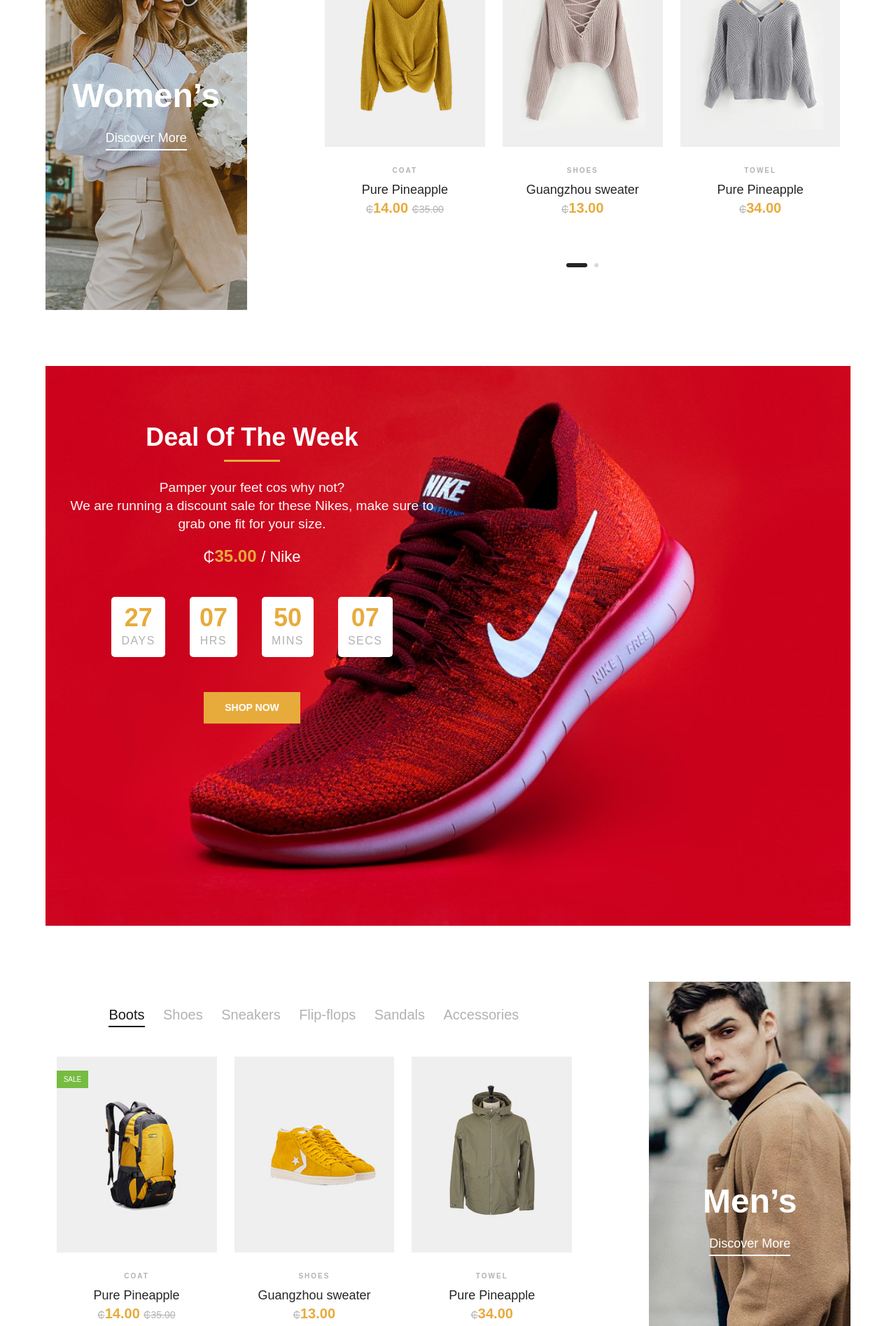
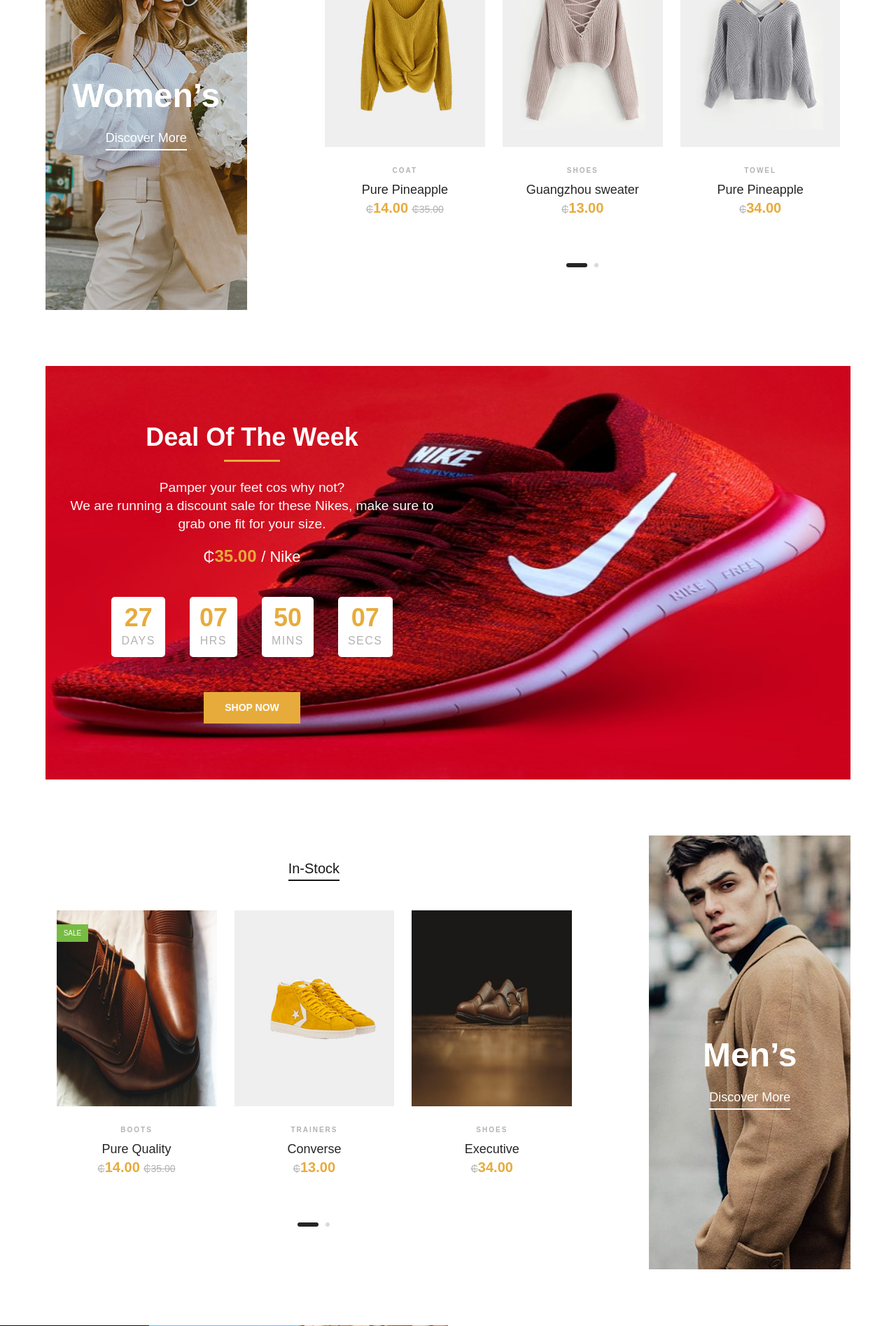
Before and after one commit to KwekuYamoah/Nante-Footwears, a Django app: page / in a window 1280 px wide. Shown: the part 1640-3535 px from the top of the page at 70% size. Run offline with Django 3.2, Linux system fonts and the light colour scheme; some libraries are stand-ins or nearby versions; some web fonts are replaced.

Commit message:
Men's Section Done

```diff
--- a/static/css/style.css
+++ b/static/css/style.css
@@ -1281,7 +1281,7 @@ ol {
 	padding-bottom: 80px;
 	margin-left: 65px;
 	margin-right: 65px;
-	height: 800px;
+
 
 
 }
--- a/store/templates/store/index.html
+++ b/store/templates/store/index.html
@@ -95,7 +95,7 @@ Home - Nante Footwear
                             <li>Sneakers</li>
                             <li>Flip-flops</li>
                             <li>Sandals</li>
-                            <li>Accessories</li>
+
                         </ul>
                     </div>
                     <div class="product-slider owl-carousel">
@@ -197,7 +197,7 @@ Home - Nante Footwear
     <!-- Women Banner Section End -->
 
     <!-- Deal Of The Week Section Begin-->
-    <section class="deal-of-week set-bg spad" data-setbg="{% static 'img/deal-week2.jpeg' %}">
+    <section class="deal-of-week set-bg spad" data-setbg="{% static 'img/deal-week2.jpg' %}">
         <div class="container">
             <div class="col-lg-6 text-center">
                 <div class="section-title">
@@ -240,18 +240,15 @@ Home - Nante Footwear
                 <div class="col-lg-8">
                     <div class="filter-control">
                         <ul>
-                            <li class="active">Boots</li>
-                            <li>Shoes</li>
-                            <li>Sneakers</li>
-                            <li>Flip-flops</li>
-                            <li>Sandals</li>
-                            <li>Accessories</li>
+                            <li class="active">In-Stock</li>
+
+
                         </ul>
                     </div>
                     <div class="product-slider owl-carousel">
                         <div class="product-item">
                             <div class="pi-pic">
-                                <img src="{% static 'img/products/man-1.jpg' %}" alt="">
+                                <img src="{% static 'img/products/boot-1.jpg' %}" alt="">
                                 <div class="sale">Sale</div>
                                 <div class="icon">
                                     <i class="icon_heart_alt"></i>
@@ -263,9 +260,9 @@ Home - Nante Footwear
                                 </ul>
                             </div>
                             <div class="pi-text">
-                                <div class="catagory-name">Coat</div>
+                                <div class="catagory-name">Boots</div>
                                 <a href="#">
-                                    <h5>Pure Pineapple</h5>
+                                    <h5>Pure Quality</h5>
                                 </a>
                                 <div class="product-price">
                                     <span>&#8373;</span>14.00
@@ -286,9 +283,9 @@ Home - Nante Footwear
                                 </ul>
                             </div>
                             <div class="pi-text">
-                                <div class="catagory-name">Shoes</div>
+                                <div class="catagory-name">Trainers</div>
                                 <a href="#">
-                                    <h5>Guangzhou sweater</h5>
+                                    <h5>Converse</h5>
                                 </a>
                                 <div class="product-price">
                                     <span>&#8373;</span>13.00
@@ -297,7 +294,7 @@ Home - Nante Footwear
                         </div>
                         <div class="product-item">
                             <div class="pi-pic">
-                                <img src="{% static 'img/products/man-3.jpg' %}" alt="">
+                                <img src="{% static 'img/products/boot-3.jpg' %}" alt="">
                                 <div class="icon">
                                     <i class="icon_heart_alt"></i>
                                 </div>
@@ -308,9 +305,9 @@ Home - Nante Footwear
                                 </ul>
                             </div>
                             <div class="pi-text">
-                                <div class="catagory-name">Towel</div>
+                                <div class="catagory-name">Shoes</div>
                                 <a href="#">
-                                    <h5>Pure Pineapple</h5>
+                                    <h5>Executive</h5>
                                 </a>
                                 <div class="product-price">
                                     <span>&#8373;</span>34.00
@@ -319,7 +316,7 @@ Home - Nante Footwear
                         </div>
                         <div class="product-item">
                             <div class="pi-pic">
-                                <img src="{% static 'img/products/man-4.jpg' %}" alt="">
+                                <img src="{% static 'img/products/boot-5.jpg' %}" alt="">
                                 <div class="icon">
                                     <i class="icon_heart_alt"></i>
                                 </div>
@@ -330,9 +327,9 @@ Home - Nante Footwear
                                 </ul>
                             </div>
                             <div class="pi-text">
-                                <div class="catagory-name">Towel</div>
+                                <div class="catagory-name">Trainers</div>
                                 <a href="#">
-                                    <h5>Converse Shoes</h5>
+                                    <h5>Nike Trainers</h5>
                                 </a>
                                 <div class="product-price">
                                     <span>&#8373;</span>34.00
```
Also changed, not shown: static/img/deal-week2.jpeg (deleted), static/img/deal-week2.jpg (added), static/img/products/boot-1.jpg (added), static/img/products/boot-3.jpg (added), static/img/products/boot-4.jpg (added), static/img/products/boot-5.jpg (added), static/img/products/man-slides.jpg (added).
